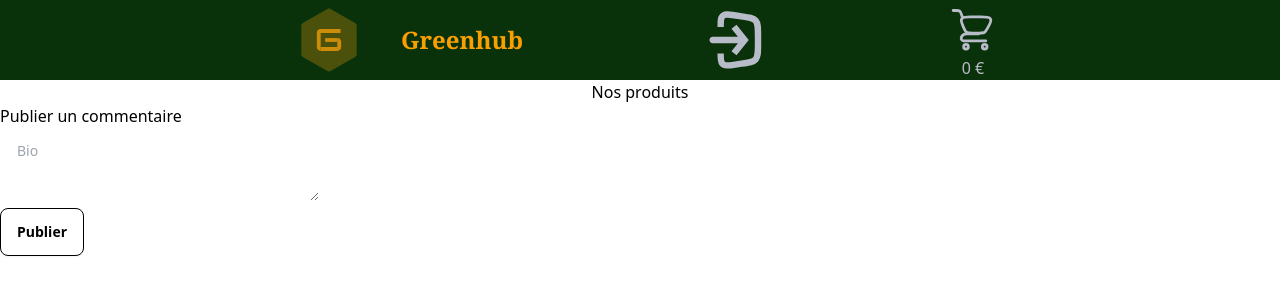
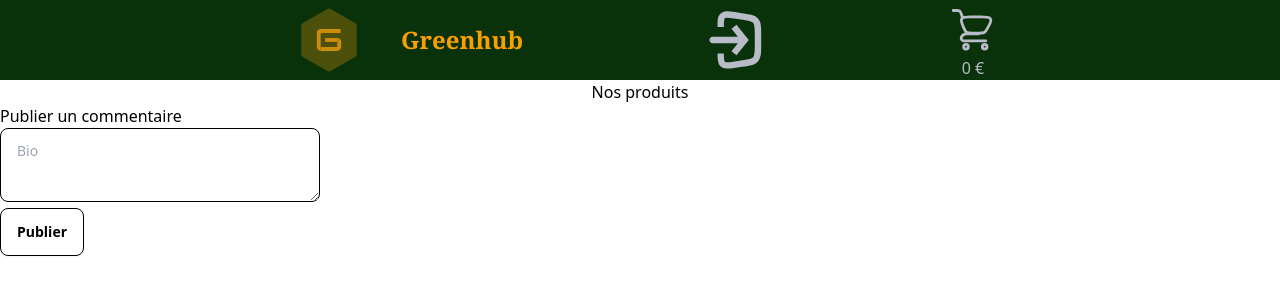
Before and after one commit to aflori/greenhub, a Vue app in the folder SPA/: page /product/1 in a window 1280 px wide. Shown: the top 300 px of the page. Built offline with nearby package versions, Linux system fonts and the light colour scheme; no server answers.

Commit message:
added request on front

```diff
--- a/SPA/src/stores/listProduct.js
+++ b/SPA/src/stores/listProduct.js
@@ -105,6 +105,18 @@ export const useProductListStore = defineStore('productList', () => {
             load();
         }
     }
+    function publishComment(productId, comment) {
+        const url = getProductUrl(productId) + '/comment';
+
+        axios.post(url, {comment}).then( (response) => {
+            console.log("success!");
+            console.log(response.data);
+        }).catch((response) => {
+            console.log("error");
+            console.log(response.response);
+        })
+    }
     // load()
-    return { products, load, getSingleProduct, filters, changeFilter, loadOnlyOnce, raw_data };
+    return { products, load, getSingleProduct, filters, changeFilter, loadOnlyOnce,
+        raw_data, publishComment };
 })
--- a/SPA/src/stores/loggin.js
+++ b/SPA/src/stores/loggin.js
@@ -10,6 +10,8 @@ export const useLoggingStore = defineStore('logging', () => {
 
     function setNameIfLogged() {
         const url = baseUrl + "api/user";
+        // axios.get(baseUrl + "sanctum/csrf-cookie");
+
         axios.get(url)
             .then((datas) => {
                 name.value = datas.data.pseudoname;
--- a/SPA/src/views/Product.vue
+++ b/SPA/src/views/Product.vue
@@ -31,6 +31,10 @@
         numberOfProduct.value = 1;
     }
 
+    const commentContent = ref("");
+    function publishComment() {
+        productStore.publishComment(props.id, commentContent.value);
+    }
 
 </script>
 
@@ -54,9 +58,11 @@
         </div>
         <div>
             <h3> Publier un commentaire </h3>
-            <textarea class="textarea w-80" placeholder="Bio"></textarea>
-            <br>
-            <button class="btn"> Publier </button>
+            <form>
+                <textarea class="textarea textarea-bordered w-80" placeholder="Bio" v-model="commentContent"></textarea>
+                <br>
+                <button class="btn" @click.prevent="publishComment"> Publier </button>
+            </form>
         </div>
     </main>
 </template>
```
